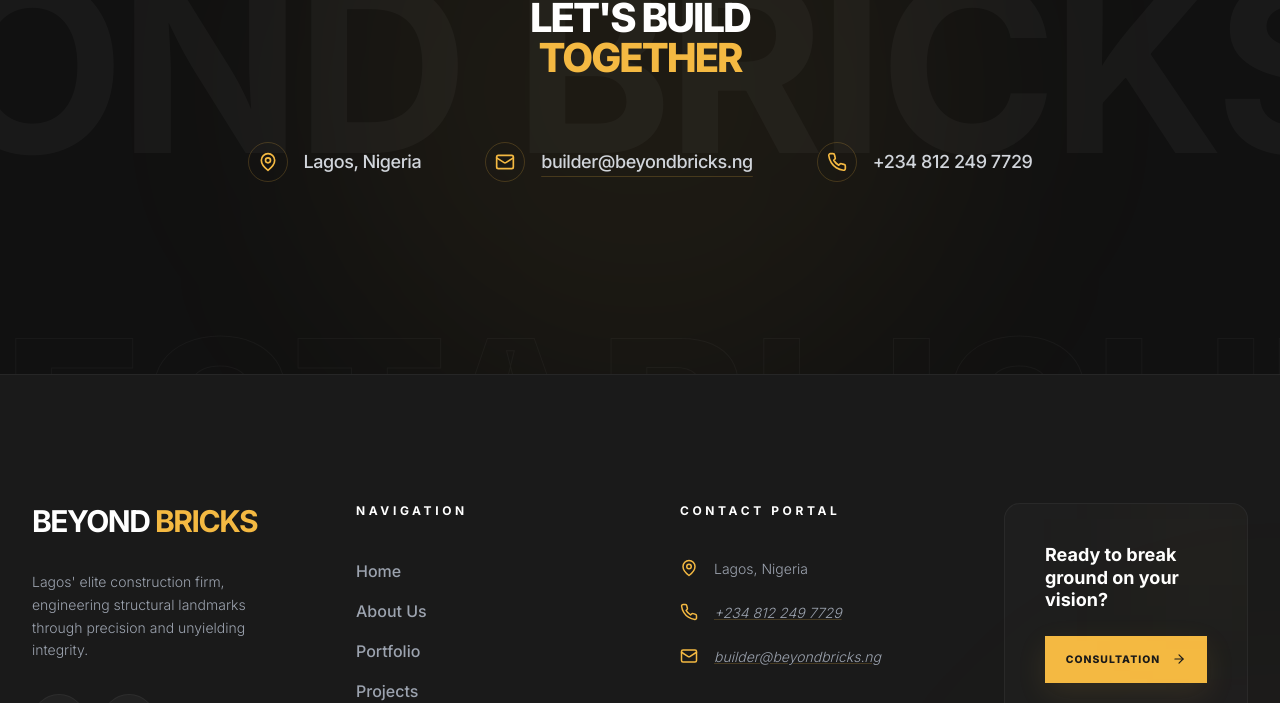
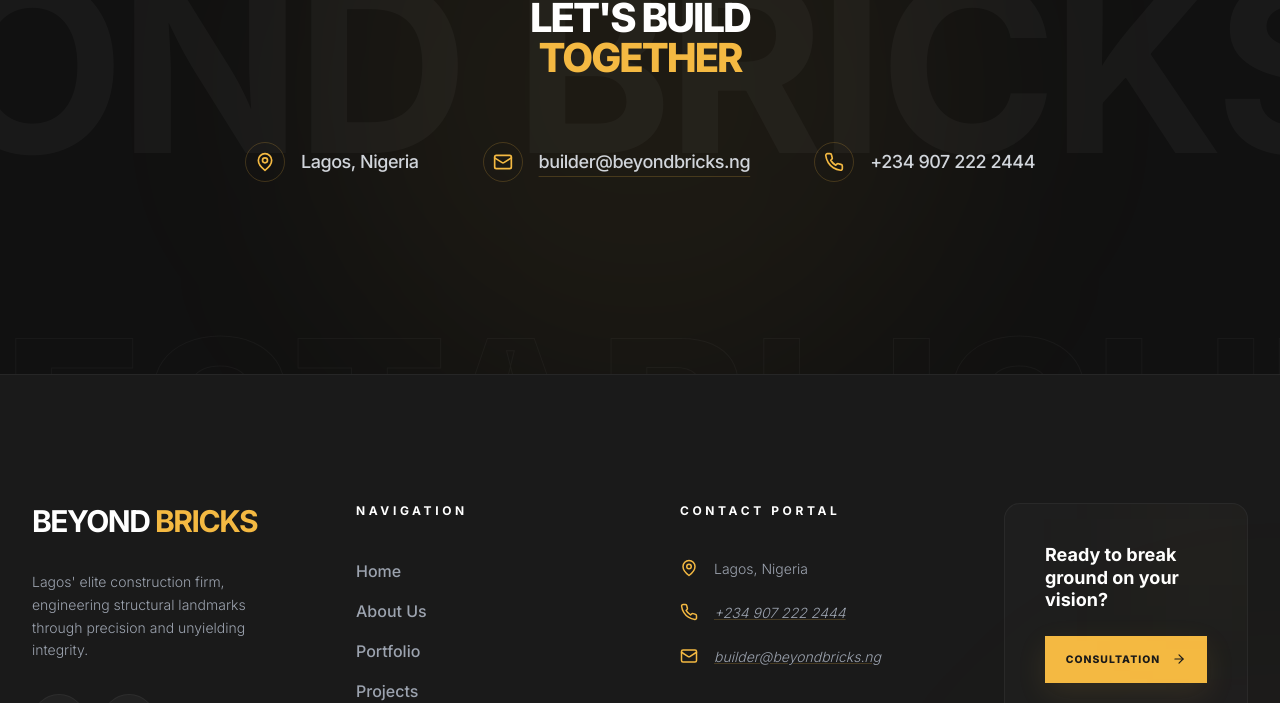
Before and after one commit to marvellousadesanya/beyondbricks, a React (Vite) app: page / in a window 1280 px wide. Shown: the part 5850-6553 px from the top of the page. Built offline with nearby package versions, Linux system fonts and the light colour scheme.

Commit message:
number change

```diff
--- a/src/components/CTA.jsx
+++ b/src/components/CTA.jsx
@@ -59,11 +59,11 @@ const CTA = () => {
             <span className="text-sm md:text-base lg:text-lg font-medium tracking-tight text-gray-300 group-hover:text-accent-gold transition-colors underline decoration-accent-gold/20 underline-offset-8 whitespace-nowrap">builder@beyondbricks.ng</span>
           </a>
 
-          <a href="tel:+2348122497729" className="flex items-center gap-4 group transition-colors shrink-0">
+          <a href="tel:+2349072222444" className="flex items-center gap-4 group transition-colors shrink-0">
             <div className="w-10 h-10 rounded-full border border-accent-gold/20 flex items-center justify-center text-accent-gold group-hover:bg-accent-gold group-hover:text-primary-dark transition-all duration-300">
               <Phone size={20} />
             </div>
-            <span className="text-sm md:text-base lg:text-lg font-medium tracking-tight text-gray-300 group-hover:text-accent-gold transition-colors font-bold whitespace-nowrap">+234 812 249 7729</span>
+            <span className="text-sm md:text-base lg:text-lg font-medium tracking-tight text-gray-300 group-hover:text-accent-gold transition-colors font-bold whitespace-nowrap">+234 907 222 2444</span>
           </a>
         </motion.div>
       </div>
--- a/src/components/Contact.jsx
+++ b/src/components/Contact.jsx
@@ -62,8 +62,8 @@ const Contact = () => {
     {
       icon: <Phone size={24} />,
       title: "Phone",
-      content: "+234 812 249 7729",
-      link: "tel:+2348122497729",
+      content: "+234 907 222 2444",
+      link: "tel:+2349072222444",
     },
     {
       icon: <Mail size={24} />,
--- a/src/components/Footer.jsx
+++ b/src/components/Footer.jsx
@@ -112,8 +112,8 @@ const Footer = () => {
               </li>
               <li className="flex items-start gap-4 text-gray-400 text-sm">
                 <Phone size={18} className="text-accent-gold flex-shrink-0" />
-                <a href="tel:+2348122497729" className="hover:text-accent-gold transition-colors font-light italic underline decoration-accent-gold/20">
-                  +234 812 249 7729
+                <a href="tel:+2349072222444" className="hover:text-accent-gold transition-colors font-light italic underline decoration-accent-gold/20">
+                  +234 907 222 2444
                 </a>
               </li>
               <li className="flex items-start gap-4 text-gray-400 text-sm">
```
